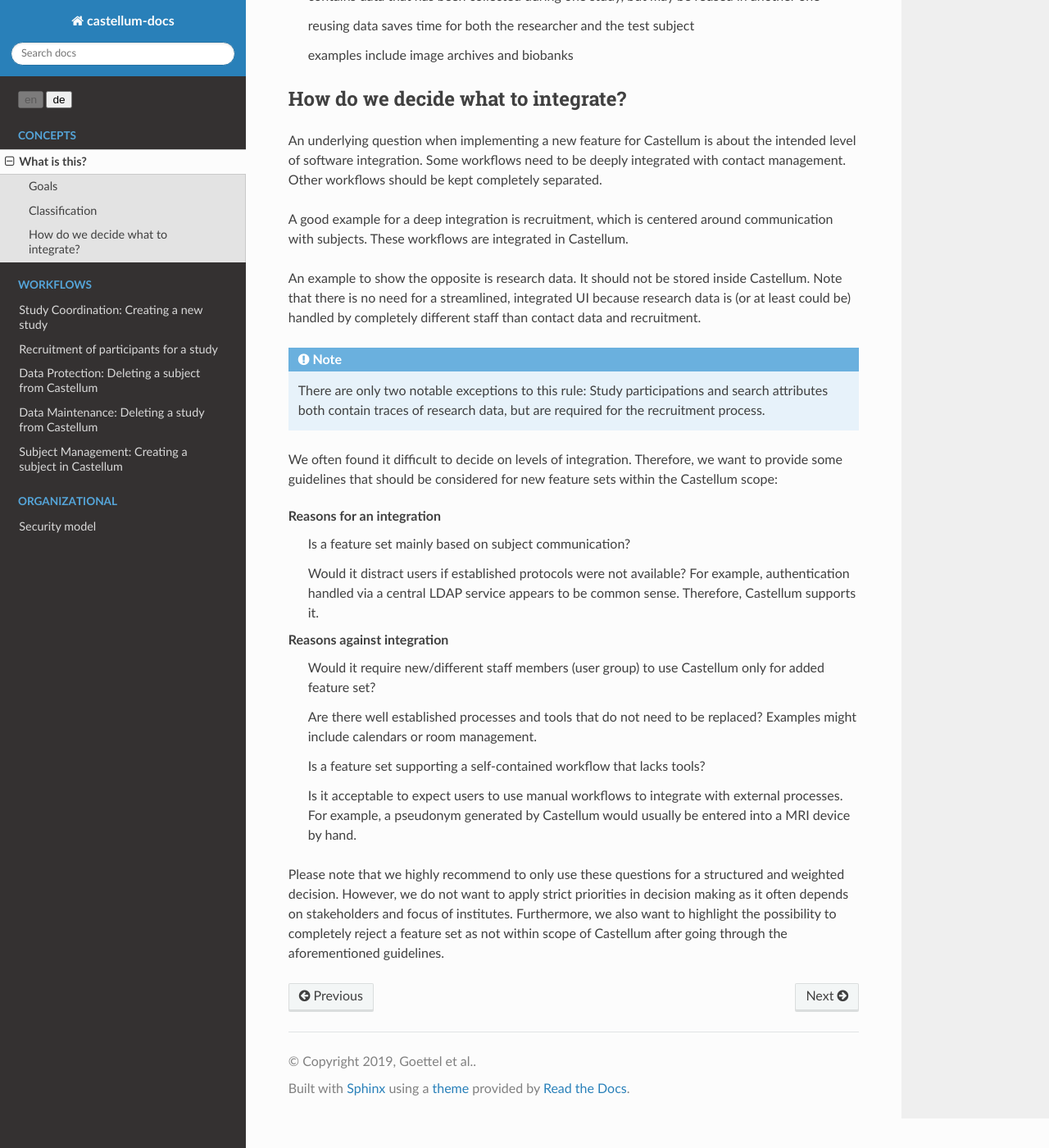
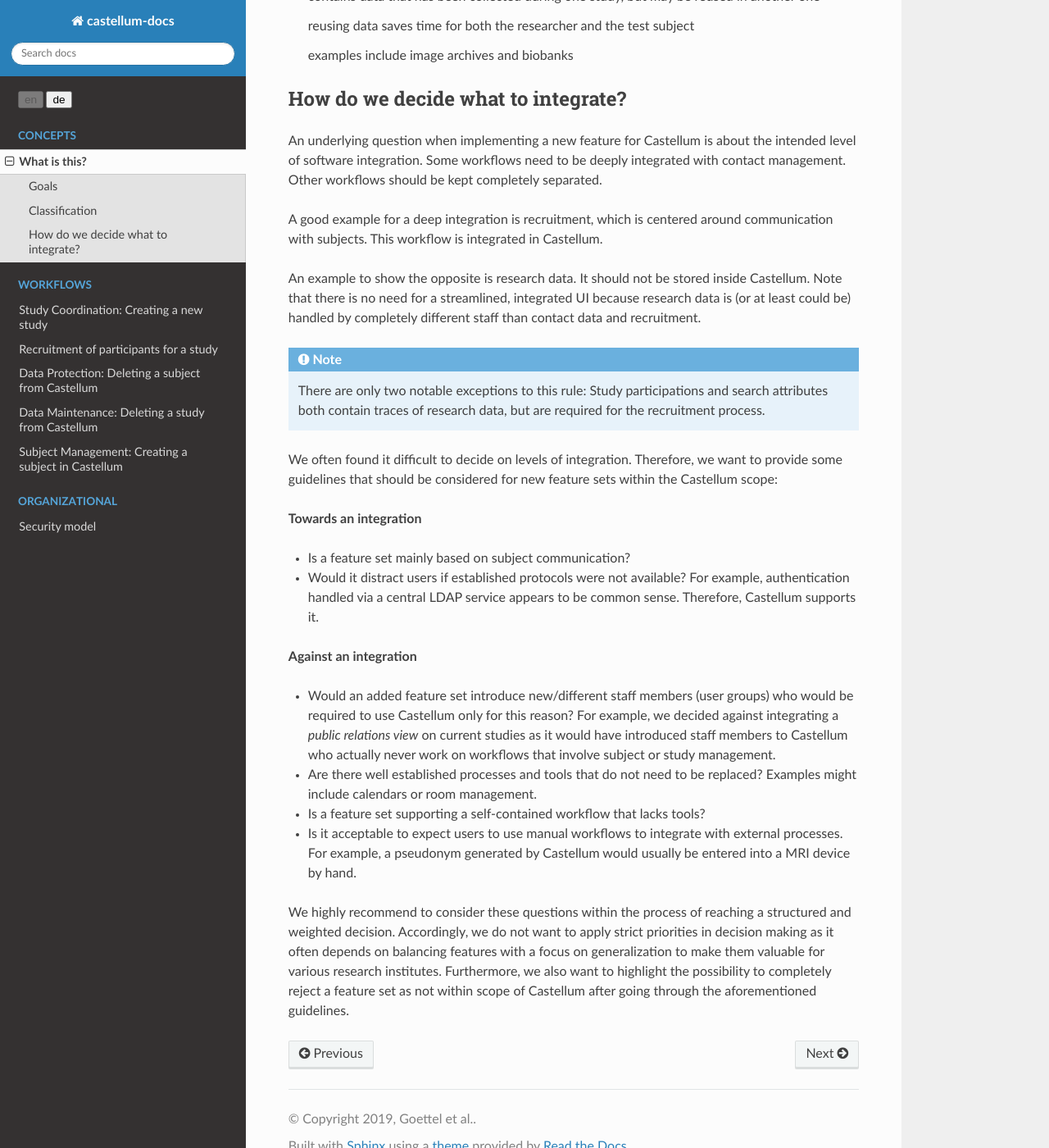
Before and after one commit to DouglasNeuroInformatics/castellum, a Sphinx documentation site: the page built from source/concepts/what.rst, in a window 1280 px wide and 1400 px high, scrolled down 1062 px. Shown: the whole window at 82% size. Built offline with Sphinx 7.4.7 and the Read the Docs theme 2.0.0, drawn with Linux system fonts in a browser that asks for light colours.

Commit message:
add list structure, rephrase and clarify

```diff
--- a/source/concepts/what.rst
+++ b/source/concepts/what.rst
@@ -60,7 +60,7 @@ integrated with contact management. Other workflows should be kept completely
 separated.
 
 A good example for a deep integration is recruitment, which is centered
-around communication with subjects. These workflows are integrated in
+around communication with subjects. This workflow is integrated in
 Castellum.
 
 An example to show the opposite is research data. It should not be stored
@@ -77,29 +77,35 @@ We often found it difficult to decide on levels of integration. Therefore, we
 want to provide some guidelines that should be considered for new feature sets
 within the Castellum scope:
 
-Reasons for an integration
-    Is a feature set mainly based on subject communication?
+**Towards an integration**
 
-    Would it distract users if established protocols were not available? For
-    example, authentication handled via a central LDAP service appears to be
-    common sense. Therefore, Castellum supports it.
+* Is a feature set mainly based on subject communication?
 
-Reasons against integration
-    Would it require new/different staff members (user group) to use Castellum
-    only for added feature set?
+* Would it distract users if established protocols were not available? For
+  example, authentication handled via a central LDAP service appears to be
+  common sense. Therefore, Castellum supports it.
 
-    Are there well established processes and tools that do not need to be
-    replaced? Examples might include calendars or room management.
+**Against an integration**
 
-    Is a feature set supporting a self-contained workflow that lacks tools?
+* Would an added feature set introduce new/different staff members (user groups)
+  who would be required to use Castellum only for this reason? For example, we
+  decided against integrating a *public relations view* on current studies as it
+  would have introduced staff members to Castellum who actually never work on
+  workflows that involve subject or study management.
 
-    Is it acceptable to expect users to use manual workflows to integrate with
-    external processes. For example, a pseudonym generated by Castellum would
-    usually be entered into a MRI device by hand.
+* Are there well established processes and tools that do not need to be
+  replaced? Examples might include calendars or room management.
 
-Please note that we highly recommend to only use these questions for a
-structured and weighted decision. However, we do not want to apply strict
-priorities in decision making as it often depends on stakeholders and focus of
-institutes. Furthermore, we also want to highlight the possibility to completely
-reject a feature set as not within scope of Castellum after going through the
+* Is a feature set supporting a self-contained workflow that lacks tools?
+
+* Is it acceptable to expect users to use manual workflows to integrate with
+  external processes. For example, a pseudonym generated by Castellum would
+  usually be entered into a MRI device by hand.
+
+We highly recommend to consider these questions within the process of reaching a
+structured and weighted decision. Accordingly, we do not want to apply strict
+priorities in decision making as it often depends on balancing features with a
+focus on generalization to make them valuable for various research institutes.
+Furthermore, we also want to highlight the possibility to completely reject a
+feature set as not within scope of Castellum after going through the
 aforementioned guidelines.
```
